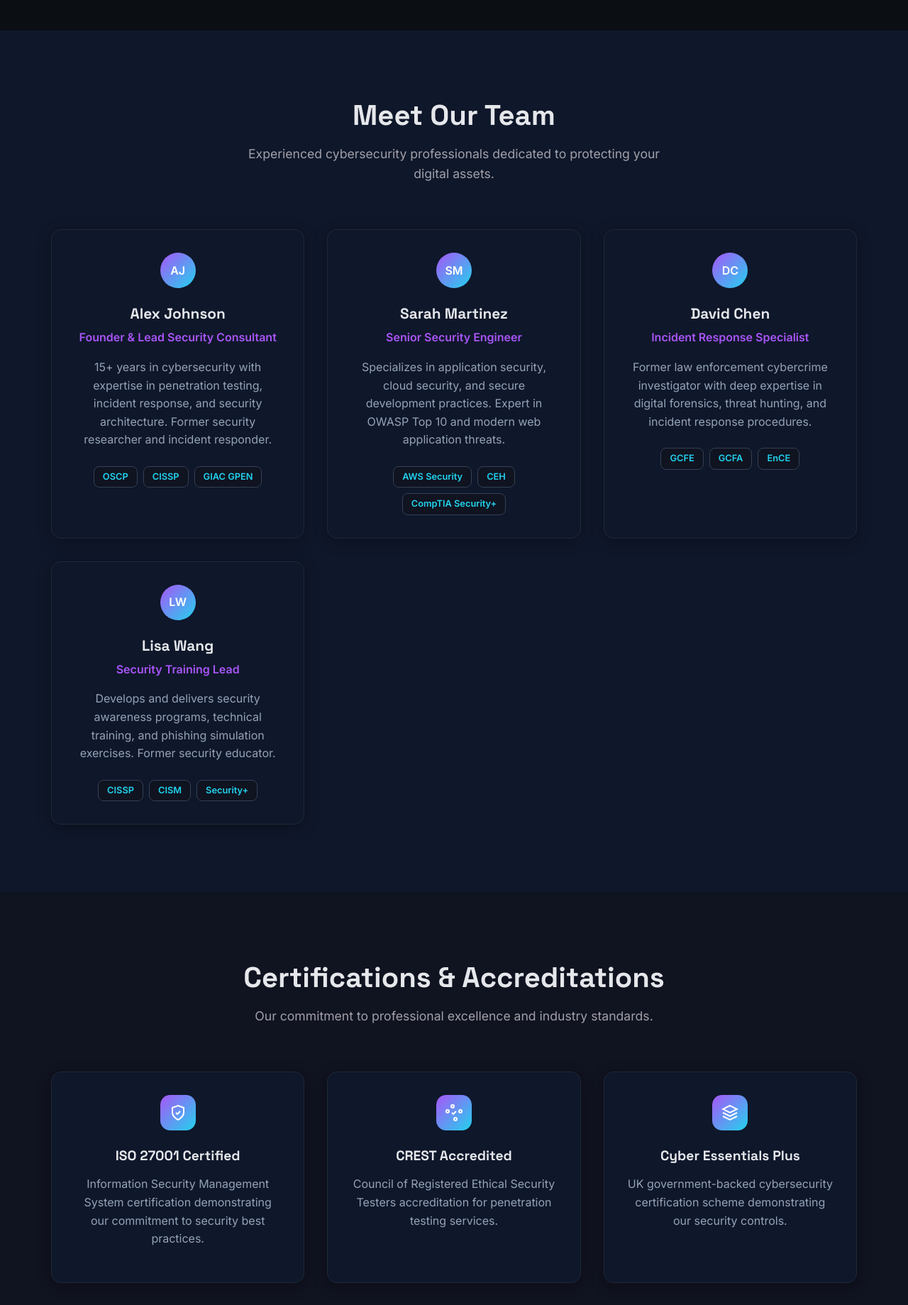
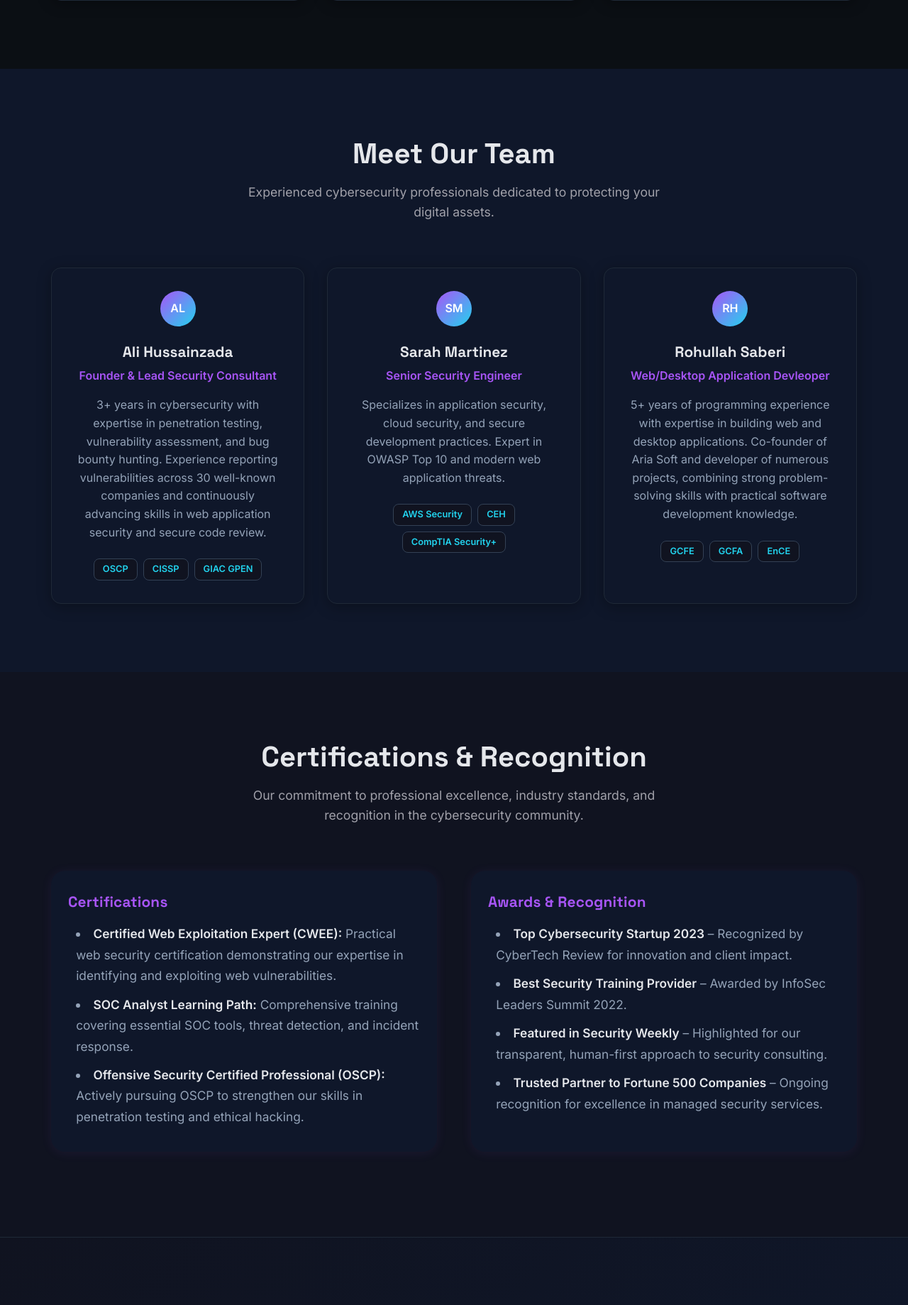
Before and after one commit to alihussainzada/koalasec-site, a Flask app: page /about in a window 1280 px wide. Shown: the part 1752-3591 px from the top of the page at 71% size. Run offline with Flask 3, Linux system fonts and the light colour scheme.

Commit message:
new things

```diff
--- a/app.py
+++ b/app.py
@@ -262,23 +262,25 @@ def about():
 def partners():
     partners_list = [
         {
-            'name': 'CyberTrust',
-            'logo': url_for('static', filename='img/partners/cybertrust.svg'),
-            'url': 'https://cybertrust.com',
-            'description': 'Leading provider of managed security services.'
+            'name': 'Aria Soft',
+            'logo': url_for('static', filename='img/partners/ariasoft.jpg'),
+            'url': 'https://ariasoft.com',
+            'description': '''
+            Aria Soft is a software development company specializing in web and desktop applications.
+Delivering innovative, reliable, and secure solutions for businesses and individuals.'''
         },
         {
-            'name': 'NetDefender',
+            'name': 'Sky Team',
             'logo': url_for('static', filename='img/partners/netdefender.svg'),
             'url': 'https://netdefender.com',
             'description': 'Network defense and monitoring solutions.'
         },
-        {
-            'name': 'AppShield',
-            'logo': url_for('static', filename='img/partners/appshield.svg'),
-            'url': 'https://appshield.com',
-            'description': 'Application security and code review specialists.'
-        }
+        # {
+        #     'name': 'AppShield',
+        #     'logo': url_for('static', filename='img/partners/appshield.svg'),
+        #     'url': 'https://appshield.com',
+        #     'description': 'Application security and code review specialists.'
+        # }
     ]
     return render_template('partners.html', partners=partners_list)
 
--- a/static/css/style.css
+++ b/static/css/style.css
@@ -2689,3 +2689,105 @@ p {
         font-size: 1.1rem;
     }
 }
+
+/* Our Story Section (About Page) */
+.our-story-section {
+    padding: 3.5rem 0 2.5rem 0;
+    background: var(--bg);
+}
+.our-story-content {
+    display: flex;
+    align-items: center;
+    gap: 3rem;
+    justify-content: space-between;
+    flex-wrap: wrap;
+}
+.our-story-text {
+    flex: 1 1 340px;
+    min-width: 260px;
+}
+.our-story-description {
+    font-size: 1.15rem;
+    color: var(--text-secondary);
+    margin-bottom: 1.1rem;
+    line-height: 1.7;
+}
+.our-story-image {
+    flex: 0 0 220px;
+    display: flex;
+    align-items: center;
+    justify-content: center;
+    min-width: 180px;
+}
+.our-story-placeholder {
+    width: 140px;
+    height: 140px;
+    background: rgba(168, 85, 247, 0.10);
+    border-radius: 50%;
+    display: flex;
+    align-items: center;
+    justify-content: center;
+    box-shadow: 0 2px 16px 0 rgba(168, 85, 247, 0.10);
+}
+.our-story-placeholder svg {
+    width: 90px;
+    height: 90px;
+    color: var(--primary);
+    opacity: 0.85;
+}
+@media (max-width: 900px) {
+    .our-story-content {
+        flex-direction: column;
+        gap: 2rem;
+        align-items: flex-start;
+    }
+    .our-story-image {
+        align-self: center;
+    }
+}
+
+/* Certifications & Recognition Section (About Page) */
+.certs-recognition-grid {
+    display: flex;
+    gap: 3rem;
+    justify-content: space-between;
+    flex-wrap: wrap;
+    margin-top: 2.5rem;
+}
+.certs-list, .recognition-list {
+    flex: 1 1 320px;
+    min-width: 260px;
+    background: var(--card);
+    border-radius: var(--radius-lg);
+    box-shadow: 0 2px 16px 0 rgba(168, 85, 247, 0.08);
+    padding: 2rem 1.5rem 1.5rem 1.5rem;
+    margin-bottom: 1.5rem;
+}
+.certs-title {
+    font-size: 1.3rem;
+    font-weight: 700;
+    color: var(--primary);
+    margin-bottom: 1.1rem;
+    letter-spacing: 0.01em;
+}
+.certs-bullets {
+    list-style: disc inside;
+    color: var(--text-secondary);
+    font-size: 1.08rem;
+    line-height: 1.7;
+    padding-left: 0.5rem;
+}
+.certs-bullets li {
+    margin-bottom: 0.7rem;
+    padding-left: 0.2rem;
+}
+.certs-bullets strong {
+    color: var(--text);
+    font-weight: 600;
+}
+@media (max-width: 900px) {
+    .certs-recognition-grid {
+        flex-direction: column;
+        gap: 1.5rem;
+    }
+}
--- a/templates/about.html
+++ b/templates/about.html
@@ -10,6 +10,32 @@
         <div class="page-hero-content">
             <h1 class="page-hero-title">About KoalaSec</h1>
             <p class="page-hero-subtitle">We're cybersecurity professionals who believe security should be human, approachable, and effective.</p>
+        </div>
+    </div>
+</section>
+
+<!-- Our Story Section -->
+<section class="our-story-section">
+    <div class="container">
+        <div class="our-story-content">
+            <div class="our-story-text">
+                <h2 class="section-title">Our Story</h2>
+                <p class="our-story-description">
+                    KoalaSec was founded by a group of passionate security professionals who saw a gap in the industry: too many companies were overwhelmed by technical jargon and fear-driven tactics. We set out to change that by making cybersecurity approachable, transparent, and genuinely helpful.
+                </p>
+                <p class="our-story-description">
+                    From our humble beginnings, we've grown into a trusted partner for organizations of all sizes—delivering expert guidance, real-world solutions, and a human touch. Our journey is defined by a relentless commitment to learning, adapting, and always putting people first.
+                </p>
+            </div>
+            <div class="our-story-image">
+                <div class="our-story-placeholder">
+                    <svg viewBox="0 0 48 48" fill="none" stroke="currentColor" stroke-width="2">
+                        <circle cx="24" cy="24" r="22" stroke-dasharray="4 2"/>
+                        <path d="M16 32c0-4 8-4 8-8s-8-4-8-8 8-4 8-8"/>
+                        <circle cx="24" cy="24" r="4"/>
+                    </svg>
+                </div>
+            </div>
         </div>
     </div>
 </section>
@@ -48,7 +74,7 @@
         </div>
 
         <div class="values-grid">
-            <div class="value-card">
+            <!-- <div class="value-card">
                 <div class="value-icon">
                     <svg viewBox="0 0 24 24" fill="none" stroke="currentColor" stroke-width="2">
                         <path d="M17 21v-2a4 4 0 0 0-4-4H5a4 4 0 0 0-4 4v2"/>
@@ -59,7 +85,7 @@
                 </div>
                 <h3 class="value-title">Human-First</h3>
                 <p class="value-description">We treat every client as a partner, not just a project. We listen, understand, and work together to achieve your security goals.</p>
-            </div>
+            </div> -->
 
             <div class="value-card">
                 <div class="value-icon">
@@ -109,12 +135,13 @@
         <div class="team-grid">
             <div class="team-member">
                 <div class="member-avatar">
-                    <div class="avatar-placeholder">AJ</div>
+                    <div class="avatar-placeholder">AL</div>
                 </div>
                 <div class="member-info">
-                    <h3 class="member-name">Alex Johnson</h3>
+                    <h3 class="member-name">Ali Hussainzada</h3>
                     <p class="member-role">Founder & Lead Security Consultant</p>
-                    <p class="member-bio">15+ years in cybersecurity with expertise in penetration testing, incident response, and security architecture. Former security researcher and incident responder.</p>
+                    <p class="member-bio">3+ years in cybersecurity with expertise in penetration testing, vulnerability assessment, and bug bounty hunting.
+  Experience reporting vulnerabilities across 30 well-known companies and continuously advancing skills in web application security and secure code review.</p>
                     <div class="member-certifications">
                         <span class="cert-badge">OSCP</span>
                         <span class="cert-badge">CISSP</span>
@@ -141,12 +168,13 @@
 
             <div class="team-member">
                 <div class="member-avatar">
-                    <div class="avatar-placeholder">DC</div>
+                    <div class="avatar-placeholder">RH</div>
                 </div>
                 <div class="member-info">
-                    <h3 class="member-name">David Chen</h3>
-                    <p class="member-role">Incident Response Specialist</p>
-                    <p class="member-bio">Former law enforcement cybercrime investigator with deep expertise in digital forensics, threat hunting, and incident response procedures.</p>
+                    <h3 class="member-name">Rohullah Saberi</h3>
+                    <p class="member-role">Web/Desktop Application Devleoper</p>
+                    <p class="member-bio">5+ years of programming experience with expertise in building web and desktop applications.
+  Co-founder of Aria Soft and developer of numerous projects, combining strong problem-solving skills with practical software development knowledge.</p>
                     <div class="member-certifications">
                         <span class="cert-badge">GCFE</span>
                         <span class="cert-badge">GCFA</span>
@@ -155,7 +183,7 @@
                 </div>
             </div>
 
-            <div class="team-member">
+            <!-- <div class="team-member">
                 <div class="member-avatar">
                     <div class="avatar-placeholder">LW</div>
                 </div>
@@ -169,53 +197,38 @@
                         <span class="cert-badge">Security+</span>
                     </div>
                 </div>
-            </div>
+            </div> -->
         </div>
     </div>
 </section>
 
-<!-- Certifications Section -->
+<!-- Certifications & Recognition Section -->
 <section class="certifications-section">
     <div class="container">
         <div class="section-header">
-            <h2 class="section-title">Certifications & Accreditations</h2>
-            <p class="section-subtitle">Our commitment to professional excellence and industry standards.</p>
+            <h2 class="section-title">Certifications & Recognition</h2>
+            <p class="section-subtitle">Our commitment to professional excellence, industry standards, and recognition in the cybersecurity community.</p>
         </div>
-
-        <div class="certifications-grid">
-            <div class="certification-item">
-                <div class="cert-icon">
-                    <svg viewBox="0 0 24 24" fill="none" stroke="currentColor" stroke-width="2">
-                        <path d="M12 22s8-4 8-10V5l-8-3-8 3v7c0 6 8 10 8 10z"/>
-                        <path d="M9 12l2 2 4-4"/>
-                    </svg>
-                </div>
-                <h3 class="cert-title">ISO 27001 Certified</h3>
-                <p class="cert-description">Information Security Management System certification demonstrating our commitment to security best practices.</p>
+        <div class="certs-recognition-grid">
+            <!-- Certifications -->
+            <div class="certs-list">
+                <h3 class="certs-title">Certifications</h3>
+                <ul class="certs-bullets">
+                    <li><strong>Certified Web Exploitation Expert (CWEE):</strong> Practical web security certification demonstrating our expertise in identifying and exploiting web vulnerabilities.</li>
+                    <li><strong>SOC Analyst Learning Path:</strong> Comprehensive training covering essential SOC tools, threat detection, and incident response.</li>
+                    <li><strong>Offensive Security Certified Professional (OSCP):</strong> Actively pursuing OSCP to strengthen our skills in penetration testing and ethical hacking.</li>
+                    <!-- <li><strong>OSCP, CISSP, GIAC GPEN, AWS Security, CEH, CompTIA Security+, GCFE, GCFA, EnCE:</strong> Team certifications across penetration testing, cloud, forensics, and more.</li> -->
+                </ul>
             </div>
-
-            <div class="certification-item">
-                <div class="cert-icon">
-                    <svg viewBox="0 0 24 24" fill="none" stroke="currentColor" stroke-width="2">
-                        <path d="M9 12l2 2 4-4"/>
-                        <path d="M21 12c-1 0-2-1-2-2s1-2 2-2 2 1 2 2-1 2-2 2z"/>
-                        <path d="M3 12c1 0 2-1 2-2s-1-2-2-2-2 1-2 2 1 2 2 2z"/>
-                        <path d="M12 3c0 1-1 2-2 2s-2-1-2-2 1-2 2-2 2 1 2 2z"/>
-                        <path d="M12 21c0-1 1-2 2-2s2 1 2 2-1 2-2 2-2-1-2-2z"/>
-                    </svg>
-                </div>
-                <h3 class="cert-title">CREST Accredited</h3>
-                <p class="cert-description">Council of Registered Ethical Security Testers accreditation for penetration testing services.</p>
-            </div>
-
-            <div class="certification-item">
-                <div class="cert-icon">
-                    <svg viewBox="0 0 24 24" fill="none" stroke="currentColor" stroke-width="2">
-                        <path d="M12 2L2 7l10 5 10-5-10-5zM2 17l10 5 10-5M2 12l10 5 10-5"/>
-                    </svg>
-                </div>
-                <h3 class="cert-title">Cyber Essentials Plus</h3>
-                <p class="cert-description">UK government-backed cybersecurity certification scheme demonstrating our security controls.</p>
+            <!-- Recognition & Awards -->
+            <div class="recognition-list">
+                <h3 class="certs-title">Awards & Recognition</h3>
+                <ul class="certs-bullets">
+                    <li><strong>Top Cybersecurity Startup 2023</strong> – Recognized by CyberTech Review for innovation and client impact.</li>
+                    <li><strong>Best Security Training Provider</strong> – Awarded by InfoSec Leaders Summit 2022.</li>
+                    <li><strong>Featured in Security Weekly</strong> – Highlighted for our transparent, human-first approach to security consulting.</li>
+                    <li><strong>Trusted Partner to Fortune 500 Companies</strong> – Ongoing recognition for excellence in managed security services.</li>
+                </ul>
             </div>
         </div>
     </div>
```
Also changed, not shown: templates/contact.html (+4 -6 lines), static/img/partners/ariasoft.jpg (added).
